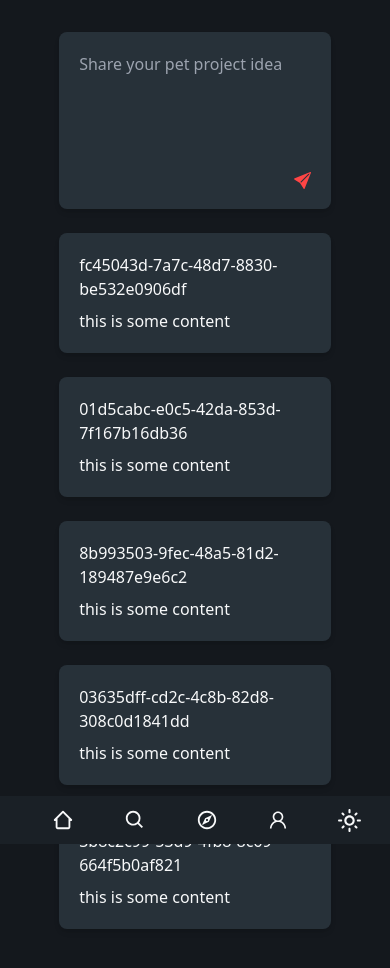
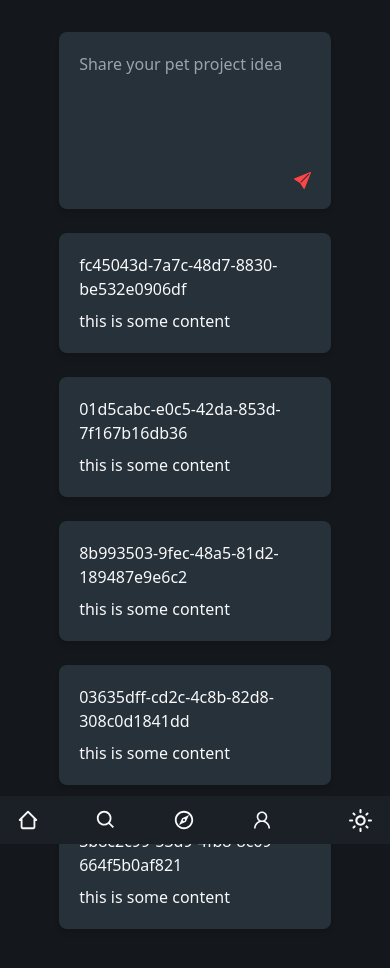
Before and after one commit to ilefM/fikra, a React (Vite) app: page / in a window 390 px wide. Shown: the top 968 px of the page. Built offline with nearby package versions, Linux system fonts and the light colour scheme.

Commit message:
this mobile navbar is driving me crazy

```diff
--- a/src/components/navBar/Index.tsx
+++ b/src/components/navBar/Index.tsx
@@ -21,7 +21,7 @@ export default function Navbar() {
       <div className="hidden sm:block w-full">
         <DefaultNavBar />
       </div>
-      <div className="block sm:hidden w-4/5">
+      <div className="block sm:hidden w-11/12">
         <MobileNavbar />
       </div>
       <button className="sm:ml-5" onClick={changeTheme}>
--- a/src/components/navBar/MobileNavbar.tsx
+++ b/src/components/navBar/MobileNavbar.tsx
@@ -5,7 +5,7 @@ import { Link } from "react-router-dom";
 
 export default function MobileNavbar() {
   return (
-    <div className="flex items-center justify-around bg-[#1A2026]">
+    <div className="flex items-center space-x-14">
       <Link to="/">
         <BiHomeAlt2 size="22px" />
       </Link>
```
